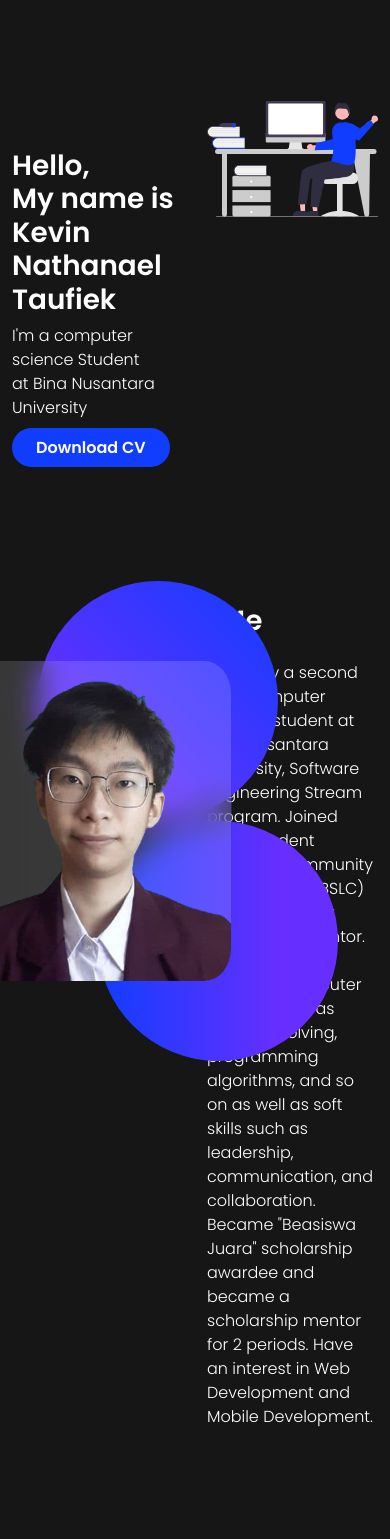
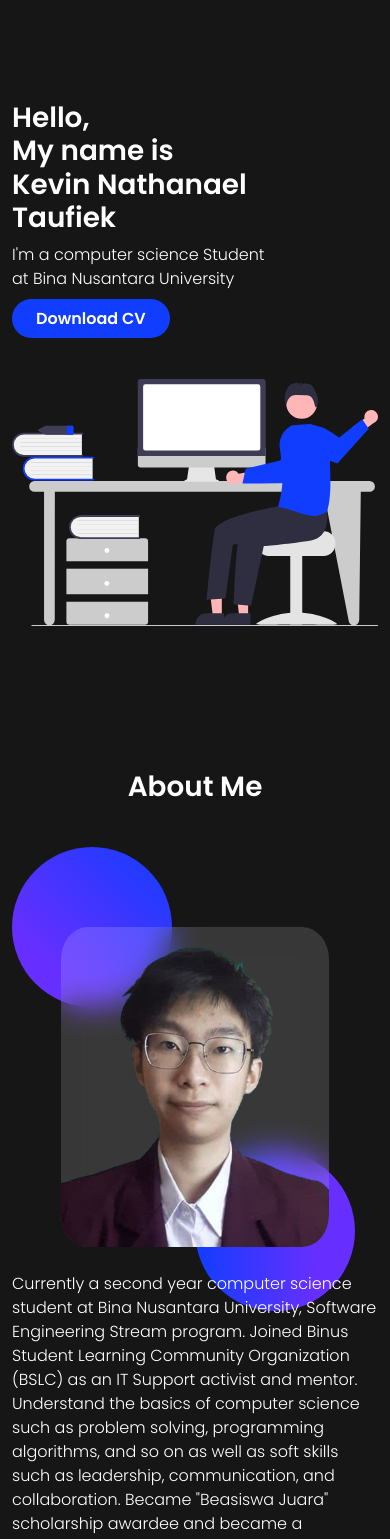
Before and after one commit to KevinNathanaelTaufiek/KevinNathanaelTaufiek.github.io, a plain HTML site: page index.html in a window 390 px wide. Shown: the part 51-1590 px from the top of the page. Drawn offline with nearby package versions, Linux system fonts and the light colour scheme.

Commit message:
responsive

```diff
--- a/index.html
+++ b/index.html
@@ -33,25 +33,25 @@
 
     <main class="container mt-5 py-5">
         <div class=" row ">
-            <div class="col-6 pt-5">
+            <div class="col-lg-6 col-sm-12">
                 <h1>Hello, <br> My name is <br> Kevin Nathanael <br> Taufiek
                 </h1>
                 <p>I'm a computer science Student <br> at Bina Nusantara University</p>
                 <a class="download-btn" href="Assets/CV.pdf" target="_blank">Download CV</a>
             </div>
-            <div class="col-6 ">
+            <div class="col-lg-6  col-sm-12 mt-5 mt-lg-0">
                 <img class="greeting-illustration " src="Assets/undraw.svg " alt=" greeting-illustration ">
             </div>
         </div>
     </main>
 
     <div class="about py-5 my-5">
-        <div class="container">
+        <div class="container" data-aos="fade-down">
             <div class="d-flex justify-content-center">
                 <h1>About Me</h1>
             </div>
             <div class="row mt-3">
-                <div class="col-6">
+                <div class="col-lg-6 col-sm-12">
                     <div class="pp" data-aos="flip-right">
                         <div class="circle"></div>
                         <div class="photo-profile d-flex justify-content-center align-items-center">
@@ -60,7 +60,7 @@
                         <div class="circle"></div>
                     </div>
                 </div>
-                <div class="col-6 d-flex align-items-center">
+                <div class="col-lg-6 col-sm-12 d-flex align-items-center desc">
                     <p>Currently a second year computer science student at Bina Nusantara University, Software Engineering Stream program. Joined Binus Student Learning Community Organization (BSLC) as an IT Support activist and mentor. Understand the basics
                         of computer science such as problem solving, programming algorithms, and so on as well as soft skills such as leadership, communication, and collaboration. Became "Beasiswa Juara" scholarship awardee and became a scholarship mentor
                         for 2 periods. Have an interest in Web Development and Mobile Development.</p>
@@ -70,7 +70,7 @@
     </div>
 
     <div class="skill py-5 my-5" id="skill-section">
-        <div class="container">
+        <div class="container" data-aos="fade-down">
             <div class="row">
                 <div class="col-5 offset-1 d-flex justify-content-center">
                     <h1>Experiences</h1>
@@ -123,12 +123,12 @@
 
     <footer class="d-flex align-items-center">
         <div class="container">
-            <div class="row">
-                <div class="col-4 offset-4 d-flex align-items-center justify-content-center">
+            <div class="row p-lg-0 p-4">
+                <div class="col-lg-4 col-sm-12 offset-lg-4 offset-sm-0 d-flex align-items-center justify-content-center">
                     <p class="m-0">Made with love &hearts; by KevinNT</p>
                 </div>
 
-                <div class="contact col-4 text-end">
+                <div class="contact col-lg-4 col-sm-12 d-flex justify-content-lg-end justify-content-center">
                     <a href="https://github.com/KevinNathanaelTaufiek" target="_blank"><img src="Assets/icon/github.svg" alt=""></a>
                     <a href="mailto:kevin.taufiek@gmail.com?subject=[WebProfile] Hai Kevin" target="_blank"><img src="Assets/icon/email.svg" alt=""></a>
                     <a href="https://www.linkedin.com/in/kevinnt98/" target="_blank"><img src="Assets/icon/linkedin-rect.svg" alt=""></a>
--- a/style.css
+++ b/style.css
@@ -21,6 +21,7 @@
 
 body {
     background-color: #161616;
+    overflow-x: hidden;
 }
 
 .navbar {
@@ -90,6 +91,10 @@ p {
     top: -25%;
 }
 
+.desc {
+    z-index: 100;
+}
+
 
 /* Experience & skill */
 
@@ -149,3 +154,28 @@ footer {
 .contact>a>img {
     transform: scale(0.8);
 }
+
+@media only screen and (max-width: 767.98px) {
+    .pp {
+        margin-top: 100px;
+    }
+    .circle {
+        width: 10em;
+        height: 10em;
+        top: 70%;
+    }
+    .circle:first-child {
+        left: 0%;
+        top: -25%;
+    }
+    .desc {
+        margin-top: 25px;
+    }
+    .experiences>img {
+        width: 100px;
+    }
+    .skills>img {
+        width: 50px;
+        margin-top: 20px;
+    }
+}
```
